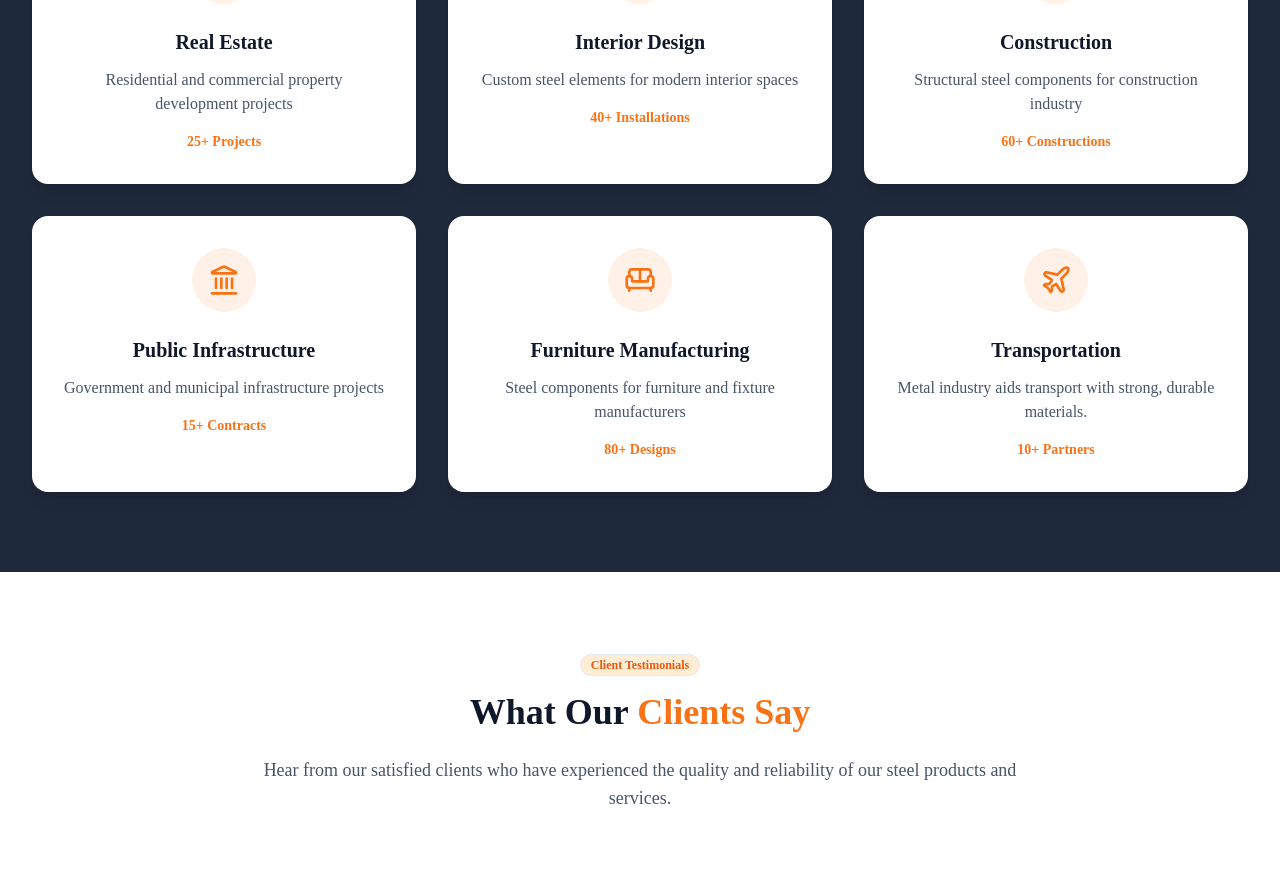
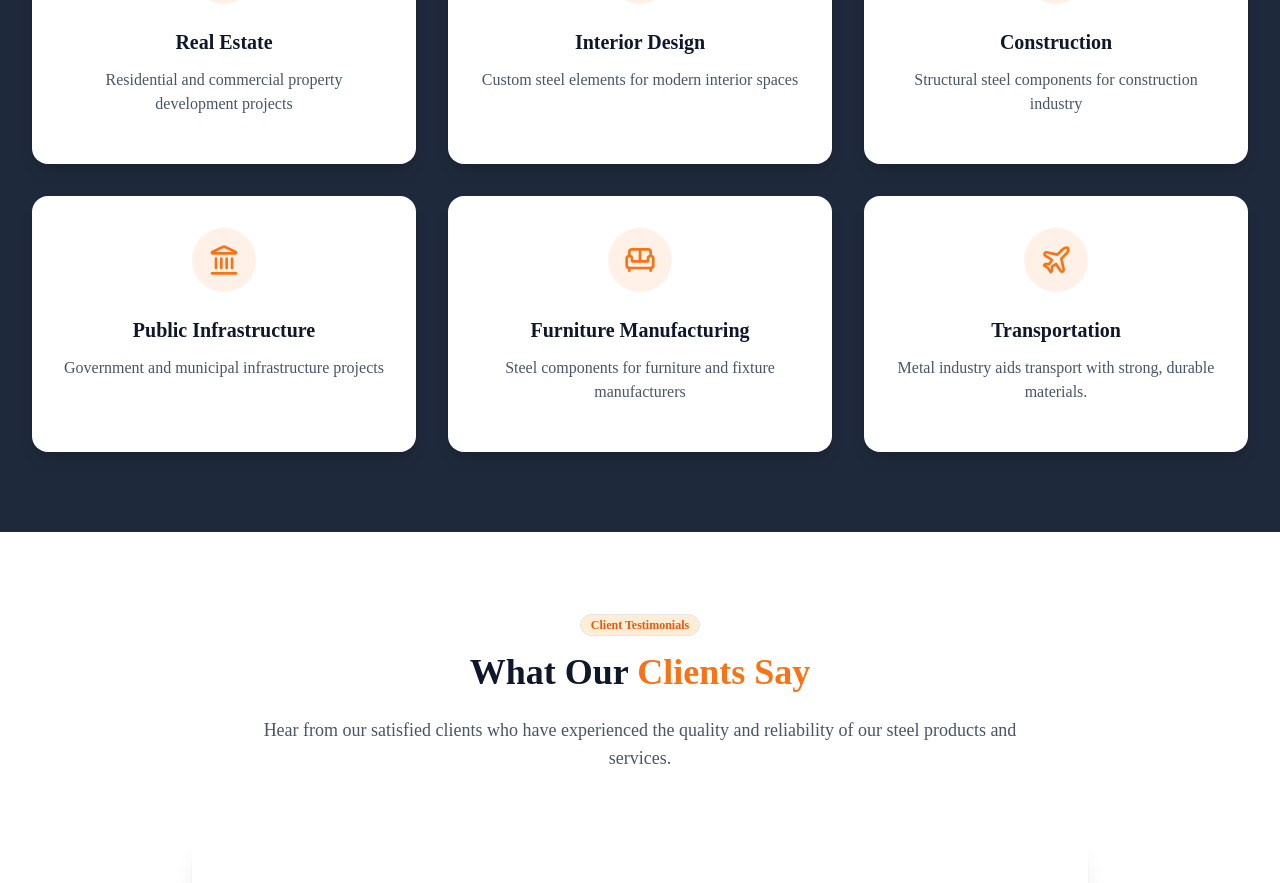
Before and after one commit to Cre8digi/Nexon-Tubes-Fittings, a Next.js app: page / in a window 1280 px wide. Shown: the part 5756-6639 px from the top of the page. Built offline with nearby package versions, Linux system fonts and the light colour scheme.

Commit message:
fixed issue for vercel2

```diff
--- a/src/components/IndustriesSection.tsx
+++ b/src/components/IndustriesSection.tsx
@@ -8,37 +8,37 @@ export default function IndustriesSection() {
       icon: Building2,
       title: "Real Estate",
       description: "Residential and commercial property development projects",
-      projects: "25+ Projects"
+
     },
     {
       icon: Palette,
       title: "Interior Design",
       description: "Custom steel elements for modern interior spaces",
-      projects: "40+ Installations"
+
     },
     {
       icon: HardHat,
       title: "Construction",
       description: "Structural steel components for construction industry",
-      projects: "60+ Constructions"
+
     },
     {
       icon: Landmark,
       title: "Public Infrastructure",
       description: "Government and municipal infrastructure projects",
-      projects: "15+ Contracts"
+
     },
     {
       icon: Sofa,
       title: "Furniture Manufacturing",
       description: "Steel components for furniture and fixture manufacturers",
-      projects: "80+ Designs"
+
     },
     {
       icon: Plane,
       title: "Transportation",
       description: "Metal industry aids transport with strong, durable materials.",
-      projects: "10+ Partners"
+
     },
   ]
 
```
Also changed, not shown: src/pages/README.txt.
